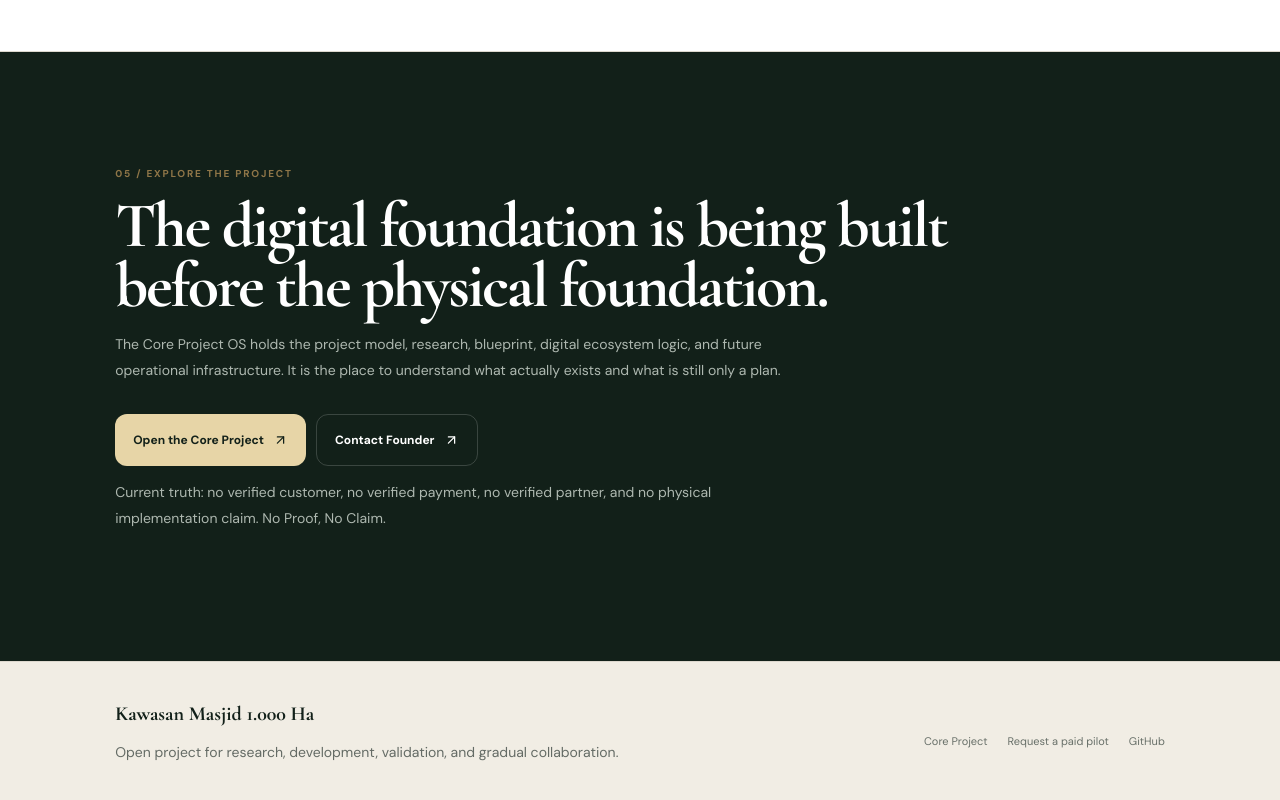
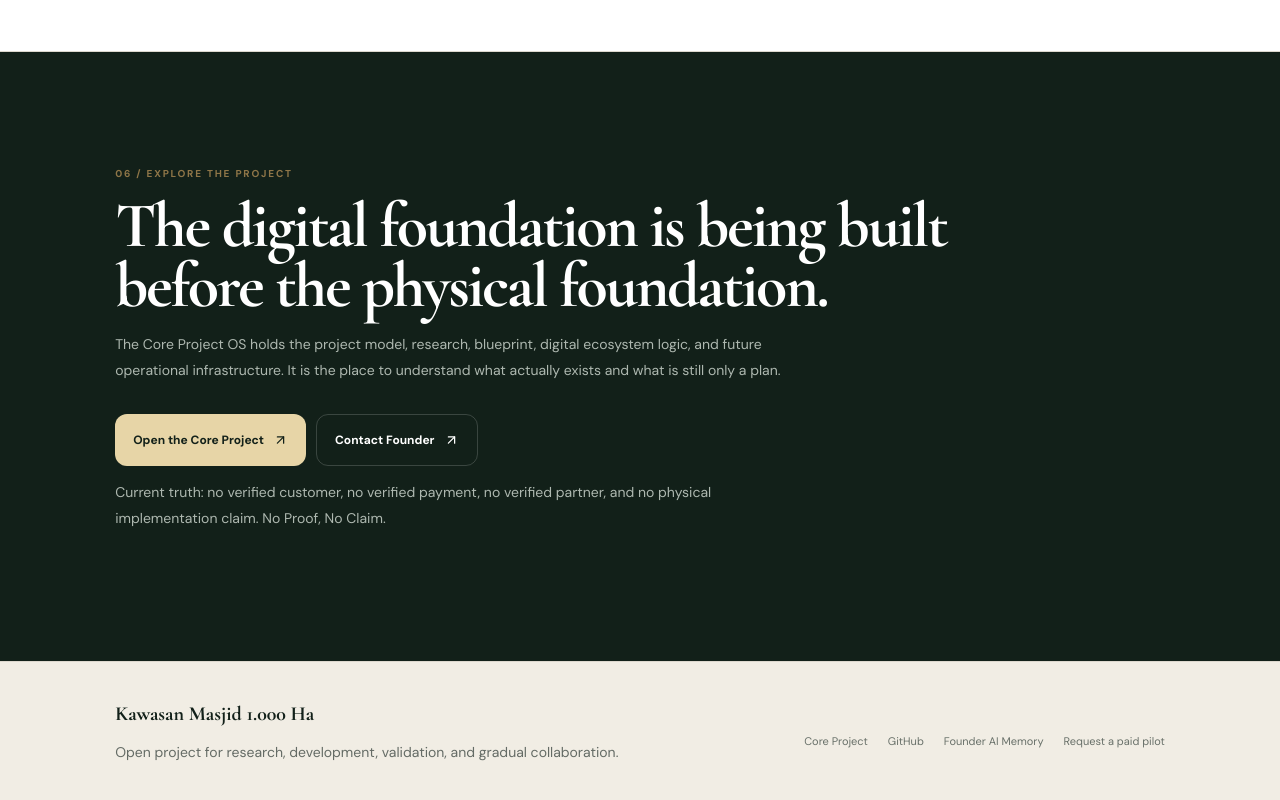
Before and after one commit to rllibo833-sudo/Landing-page-prototype, a React (Vite) app: page / in a window 1280 px wide. Shown: the part 4413-5213 px from the top of the page. Built offline with nearby package versions, Linux system fonts and the light colour scheme.

Commit message:
feat: add self-service project orientation and entry path

```diff
--- a/src/main.jsx
+++ b/src/main.jsx
@@ -106,7 +106,7 @@ function App(){
    </section>
 
    <section id="explore" className="dark">
-    <label>05 / {t('EXPLORE THE PROJECT','JELAJAHI PROJECT')}</label>
+    <label>06 / {t('EXPLORE THE PROJECT','JELAJAHI PROJECT')}</label>
     <h2>{t('The digital foundation is being built before the physical foundation.','Fondasi digital dibangun sebelum fondasi fisik.')}</h2>
     <p>{t('The Core Project OS holds the project model, research, blueprint, digital ecosystem logic, and future operational infrastructure. It is the place to understand what actually exists and what is still only a plan.','Core Project OS menyimpan model proyek, riset, blueprint, logika ekosistem digital, dan infrastruktur operasional masa depan. Di sanalah kondisi nyata dan hal yang masih berupa rencana dapat dibedakan.')}</p>
     <div className="actions">
@@ -117,7 +117,7 @@ function App(){
    </section>
   </main>
 
-  <footer><div><b>Kawasan Masjid 1.000 Ha</b><p>{t('Open project for research, development, validation, and gradual collaboration.','Open project untuk riset, pengembangan, validasi, dan kolaborasi bertahap.')}</p></div><div className="links"><a href={CORE}>Core Project</a><a href={EMAIL}>Request a paid pilot</a><a href={REPO} target="_blank" rel="noreferrer">GitHub</a></div></footer>
+  <footer><div><b>Kawasan Masjid 1.000 Ha</b><p>{t('Open project for research, development, validation, and gradual collaboration.','Open project untuk riset, pengembangan, validasi, dan kolaborasi bertahap.')}</p></div><div className="links"><a href={CORE}>Core Project</a><a href={REPO} target="_blank" rel="noreferrer">GitHub</a><a href="https://github.com/rllibo833-sudo/Founder-ai-memory" target="_blank" rel="noreferrer">Founder AI Memory</a><a href={EMAIL}>Request a paid pilot</a></div></footer>
  </div>
 }
 createRoot(document.getElementById('root')).render(<App/>);
```
